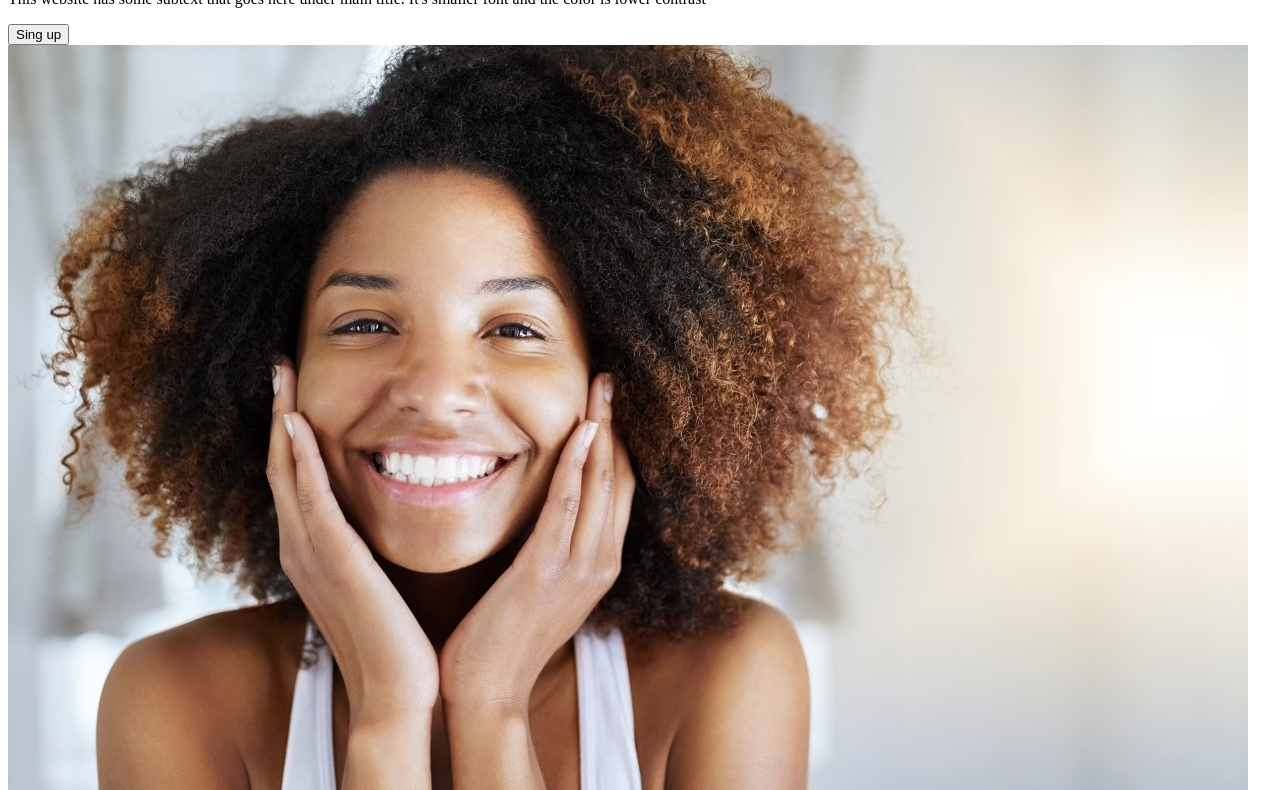
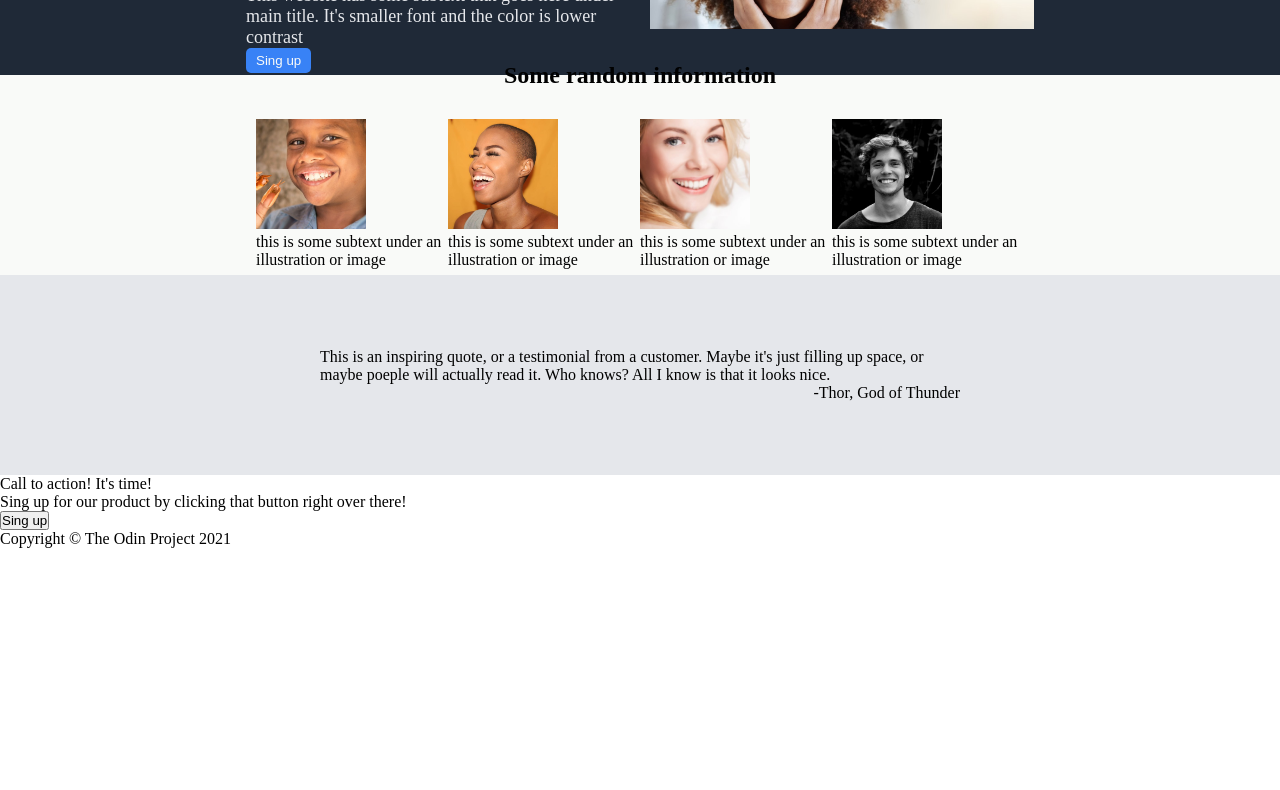
Before and after one commit to manusalicetti/landing_page, a plain HTML site: page index.html in a window 1280 px wide. Shown: the part 173-963 px from the top of the page. After the commit the page ends 800 px from the top, so only its background shows below. Drawn offline with Linux system fonts and the light colour scheme.

Commit message:
First Styles Changes

```diff
--- a/css/styles.css
+++ b/css/styles.css
@@ -0,0 +1,132 @@
+* {
+  margin: 0;
+  padding: 0;
+  box-sizing: border-box;
+}
+
+:root {
+  --first_color: #1f2937;
+  --second_color: #e5e7eb;
+  --third_color: #3882f6;
+  --forth_color: #f9faf8;
+}
+
+.header {
+  background: var(--first_color);
+  height: 50px;
+  height: 6vh;
+  display: flex;
+  justify-content: space-around;
+  align-items: center;
+}
+
+.header__logo {
+  text-decoration: none;
+  color: var(--forth_color);
+  font-size: 24px;
+}
+
+.menu {
+  display: flex;
+  gap: 20px;
+}
+
+.menu__item {
+  list-style: none;
+}
+
+.menu__link {
+  text-decoration: none;
+  color: var(--second_color);
+}
+
+.home {
+  background: var(--first_color);
+  height: 25vh;
+}
+
+.home__container {
+  display: flex;
+  justify-content: center;
+  align-items: center;
+  gap: 20px;
+}
+
+.home__text-container {
+  width: 30%;
+}
+
+.home__title {
+  font-size: 48px;
+  color: var(--forth_color);
+}
+
+.home__container p {
+  font-size: 18px;
+  color: var(--second_color);
+}
+
+.home__singup {
+  border: none;
+  padding: 5px 10px 5px 10px;
+  border-radius: 5px;
+  background: var(--third_color);
+  color: var(--forth_color);
+}
+
+.home__image {
+  width: 30%;
+}
+
+.random {
+  background: var(--forth_color);
+  height: 25vh;
+  display: flex;
+  flex-direction: column;
+  justify-content: center;
+  gap: 10px;
+}
+
+.random__title {
+  display: flex;
+  justify-content: center;
+}
+
+.random__gallery-container {
+  margin: 0 auto;
+  padding: 20px 0 20px 0;
+  width: 60%;
+  display: flex;
+  justify-content: space-evenly;
+  align-items: center;
+}
+
+.quote {
+  background: var(--second_color);
+  height: 25vh;
+  display: flex;
+  justify-content: center;
+  align-content: center;
+}
+
+.quote__container {
+  width: 50%;
+  display: flex;
+  flex-direction: column;
+  justify-content: center;
+  align-content: center;
+}
+
+.quote__text {
+}
+
+.quote__author {
+  align-self: flex-end;
+}
+
+/*Borrar*/
+img {
+  width: 110px;
+  height: 110px;
+  object-fit: cover;
+}
--- a/index.html
+++ b/index.html
@@ -24,7 +24,7 @@
             <p>This website has some subtext that goes here under main title. It's smaller font and the color is lower contrast</p>
             <button class="home__singup">Sing up</button>
           </div>
-          <img src="/images/home.jpg" alt="Smiling girl picture" />
+          <img class="home__image" src="/images/home.jpg" alt="Smiling girl picture" />
         </div>
       </section>
       <section class="random">
@@ -50,11 +50,11 @@
       </section>
       <section class="quote">
         <div class="quote__container">
-          <p>
+          <p class="quote__text">
             This is an inspiring quote, or a testimonial from a customer. Maybe it's just filling up space, or maybe poeple will actually read it. Who
             knows? All I know is that it looks nice.
           </p>
-          <p>-Thor, God of Thunder</p>
+          <p class="quote__author">-Thor, God of Thunder</p>
         </div>
       </section>
       <section class="singup">
```
